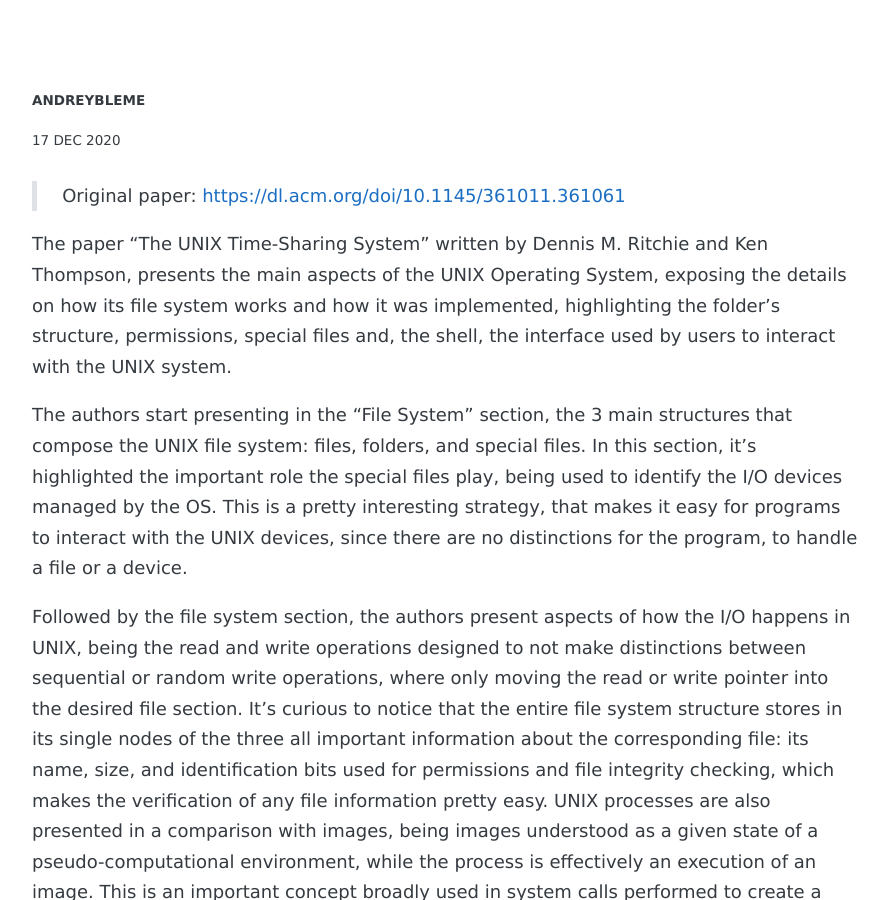
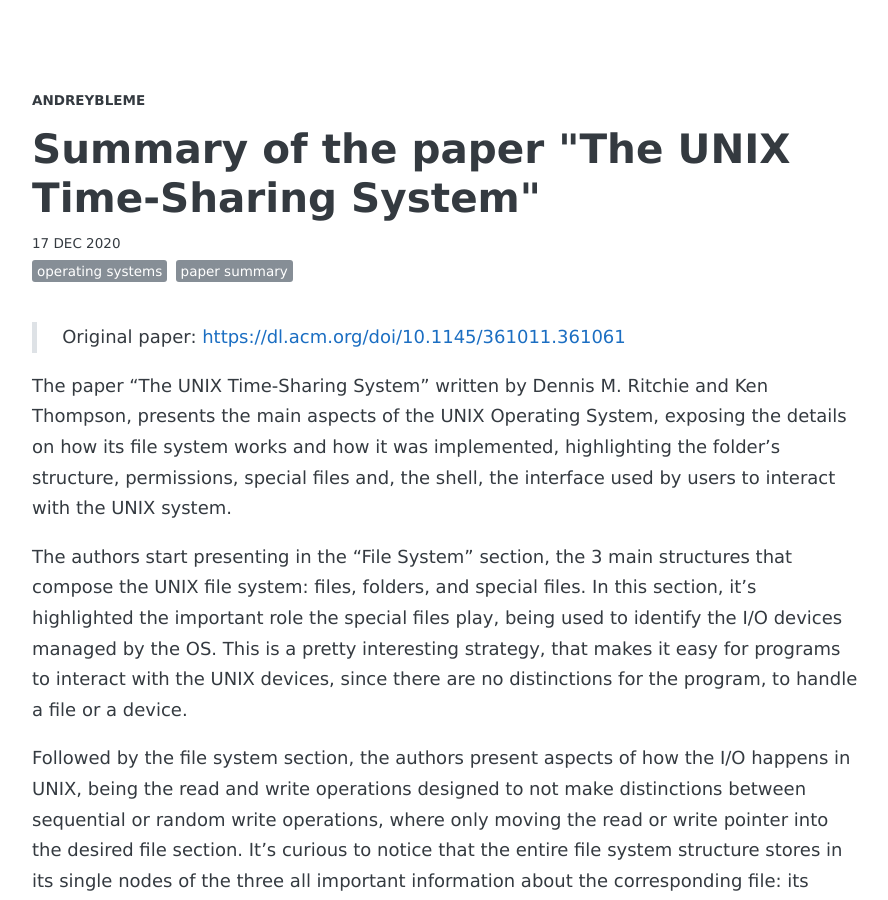
Before and after one commit to andreybleme/andreybleme.github.io, a Jekyll site: the page built from _posts/2020-12-17-the-unix-time-sharing-sytem-summary.markdown, in a window 1280 px wide and 900 px high. Shown: the whole window, without its empty margins (194-1082 px from the left). Built offline with Jekyll 4.4.1, drawn with Linux system fonts in a browser that asks for light colours; nearby versions of some CDN libraries; some web fonts are replaced; comment, search, counter and statistics services are not loaded.

Commit message:
New post: Summary of the paper The UNIX Time-Sharing System

```diff
--- a/_posts/2020-12-17-the-unix-time-sharing-sytem-summary.markdown
+++ b/_posts/2020-12-17-the-unix-time-sharing-sytem-summary.markdown
@@ -1,6 +1,6 @@
 ---
 layout: post
-title:  "Summary of the paper "The UNIX Time-Sharing System""
+title:  "Summary of the paper \"The UNIX Time-Sharing System\""
 description: "Summay of the paper published by Dennis M. Ritchie and Ken Thompson, from Bell Laboratories in 1974. It presents the main aspects of the UNIX Operating System with its sile system, I/O operations, process synchronization and the shell implementation."
 date:   2020-12-17 19:00:00
 tags: [operating systems, paper summary]
```
